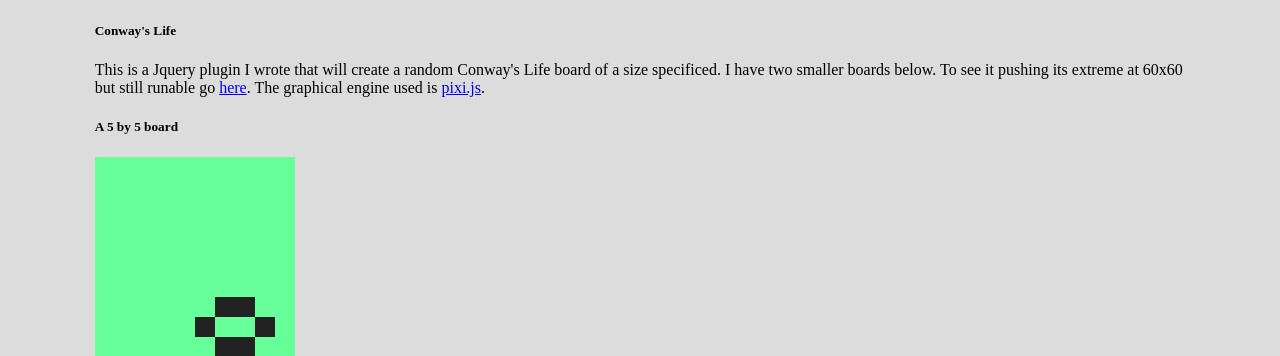
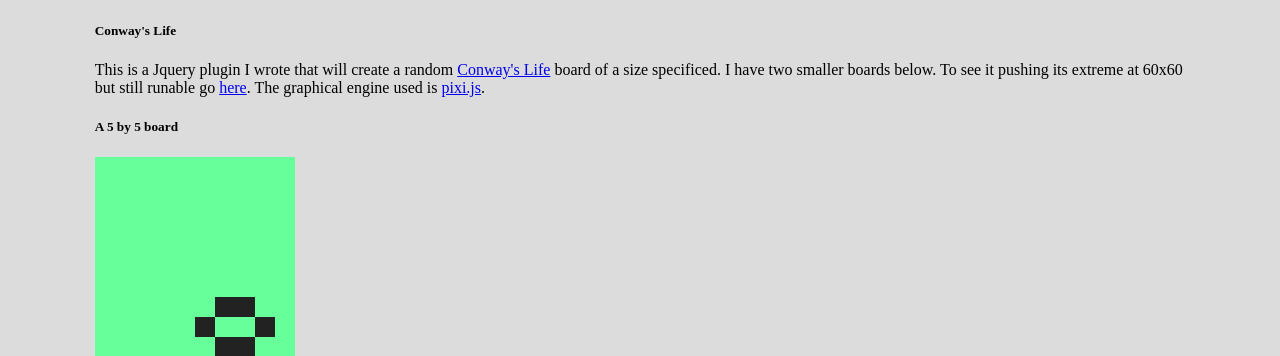
Before and after one commit to banjocat/mywebsite, a PHP site: page /conway_life.php in a window 1280 px wide. Shown: the part 141-497 px from the top of the page. Run offline with PHP 8.4, Linux system fonts and the light colour scheme; some libraries are stand-ins or nearby versions.

Commit message:
* added link to wikipedia on conway's life page

```diff
--- a/conway_life.php
+++ b/conway_life.php
@@ -2,7 +2,7 @@
 <h5>Conway's Life</h5>
 <p>
 This is a Jquery plugin I wrote that will
-create a random Conway's Life board of a size specificed.
+create a random <a href="http://en.wikipedia.org/wiki/Conway's_Game_of_Life">Conway's Life</a> board of a size specificed.
 I have two smaller boards below. To see it pushing its
 extreme at 60x60 but still runable go <a href='big_life.php'>here</a>.
 The graphical engine used is <a href='http://www.pixijs.com'>pixi.js</a>.
```
